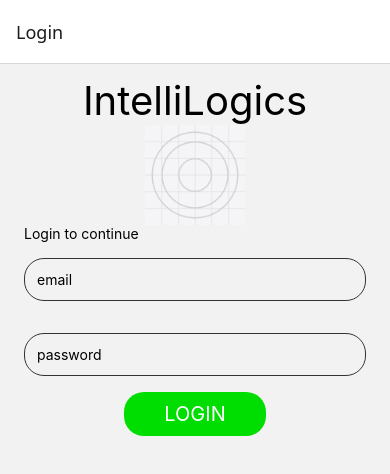
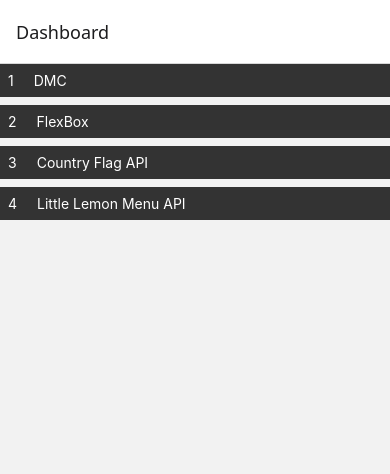
Before and after one commit to abidroid/ReactNativeApp2, a React Native app: screen / in a window 390 px wide. Shown: the top 474 px of the page. Built offline with nearby package versions, Linux system fonts and the light colour scheme.

Commit message:
got api response

```diff
--- a/App.js
+++ b/App.js
@@ -21,7 +21,7 @@
         {/* <View style={styles.container}> */}
 
 
-        <Stack.Navigator initialRouteName='Login'>
+        <Stack.Navigator initialRouteName='Dashboard'>
           <Stack.Screen
             name='Login'
             component={LoginScreen}
--- a/screens/LittleLemonMenuScreen.js
+++ b/screens/LittleLemonMenuScreen.js
@@ -27,7 +27,7 @@
         }
     }
 
-    useEffect(()=> getMenu());
+    useEffect(() => { getMenu() });
 
     return <View>
 
```
